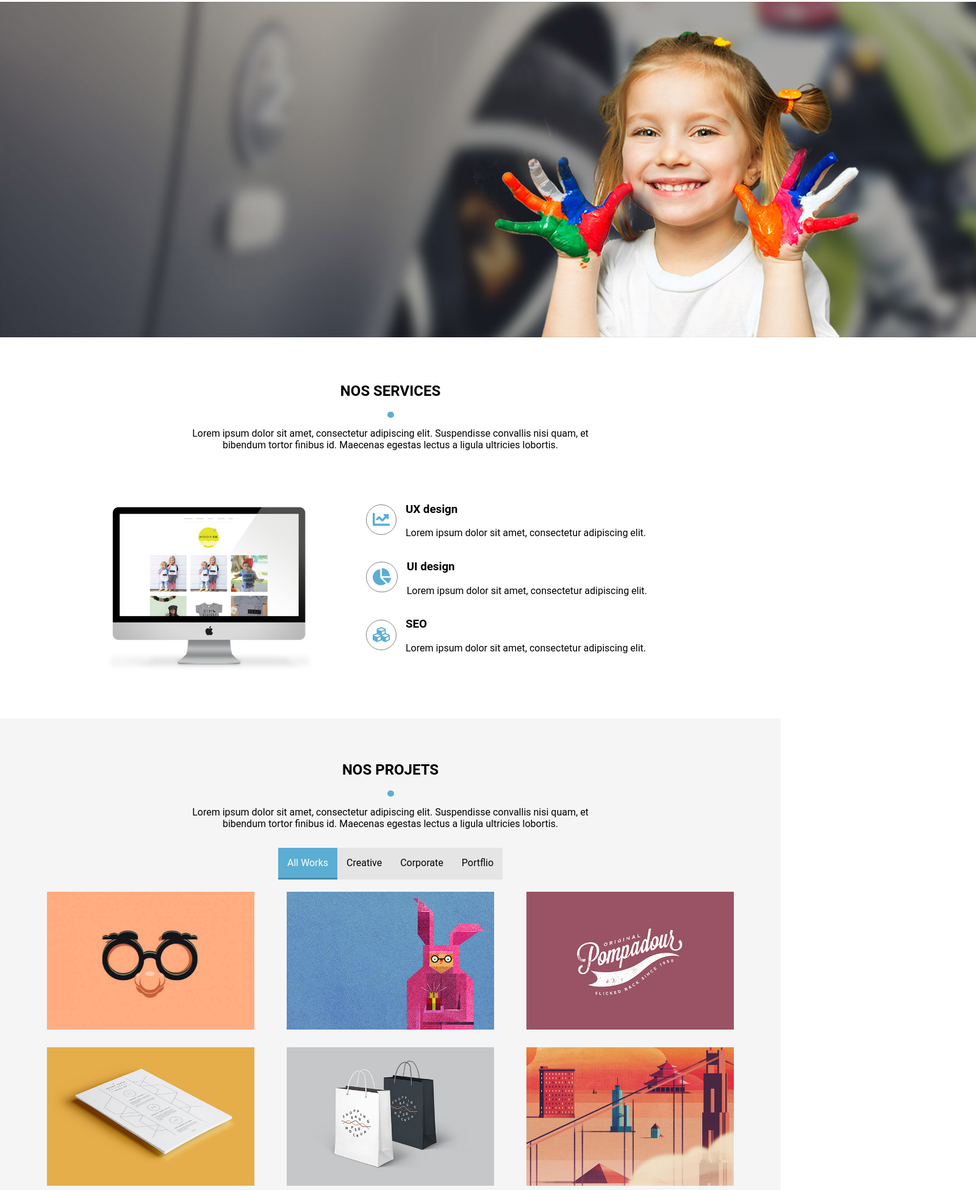
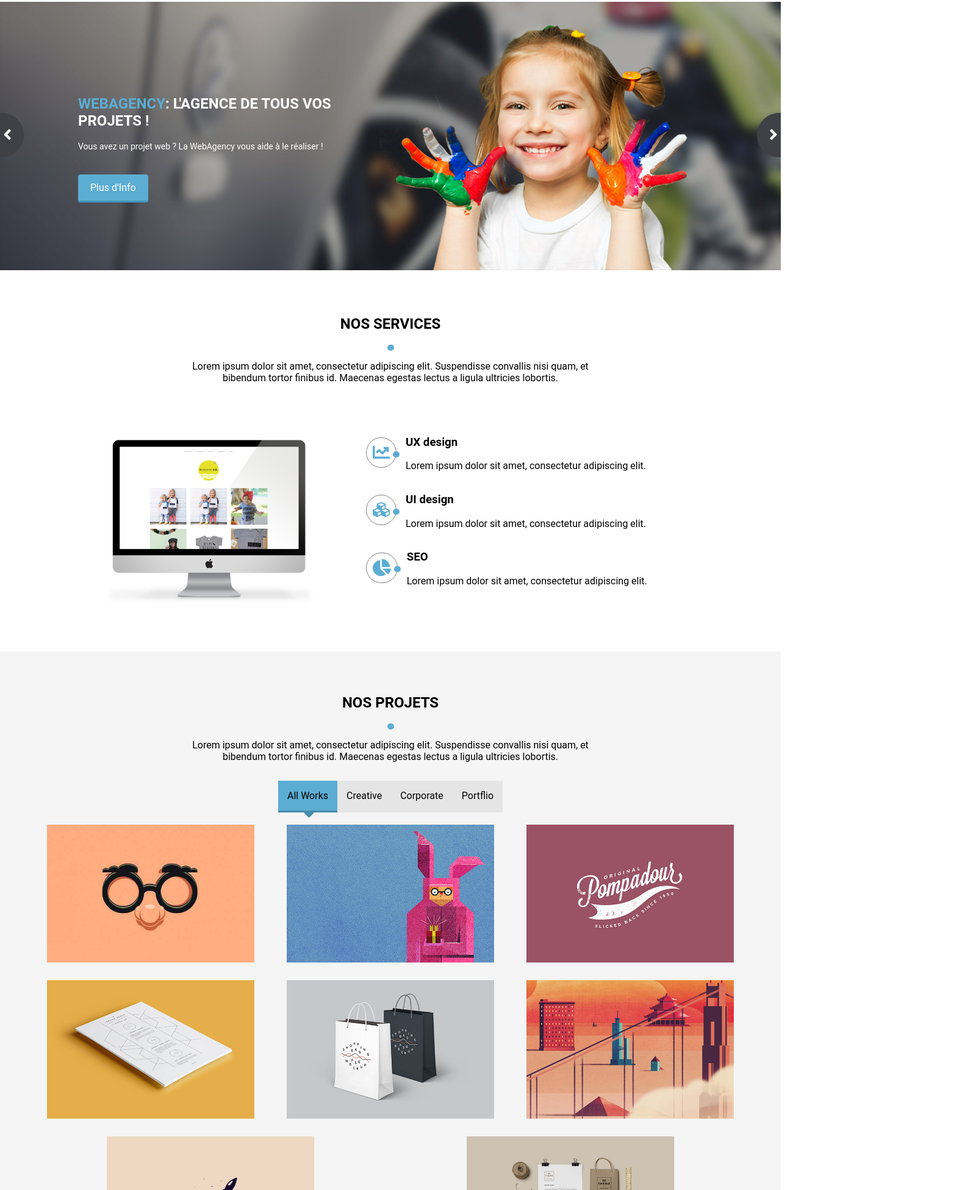
Before and after one commit to NicolasDutour/School-Project-WebAgency, a plain HTML site: page index.html in a window 1280 px wide. Shown: the part 78-2029 px from the top of the page at 61% size, 1600 px wide, since content can reach past the window. Drawn offline with Linux system fonts and the light colour scheme; a web font is replaced by a local one.

Commit message:
Update css

```diff
--- a/css/style.css
+++ b/css/style.css
@@ -1,4 +1,4 @@
-/* GENERAL */
+GENERAL
 
 @font-face {
     font-family: 'Roboto';
@@ -10,6 +10,7 @@ body {
   margin: 0;
   font-family: 'Roboto', Arial, serif;
 }
+
 
 #services, #portfolio {
   padding: 50px;
@@ -49,7 +50,6 @@ header {
   max-width: 1100px;
   margin: auto;
   padding: 10px;
-  /* position: fixed; ?????????? */
 }
 
 nav a {
@@ -63,6 +63,74 @@ nav a:hover, nav a.active {
   color: #5cadd3;
 }
 
+/* SLIDER */
+
+
+#slider {
+  position: relative;
+  overflow: hidden;
+}
+
+.slides img {
+  max-width: 100%;
+}
+
+#slider .titre {
+  position: absolute;
+  top: 30%;
+  left: 10%;
+  max-width: 450px;
+}
+
+.titre h1 {
+  text-transform: uppercase;
+  color: #fff;
+}
+
+#slider .titre .colorBlue {
+  color: #5cadd3;
+}
+
+#slider p {
+  text-align: left;
+  color: #fff;
+  margin-bottom: 50px;
+  font-size: 14px;
+}
+
+#slider a {
+  background-color: #5cadd3;
+  color: white;
+  padding: 12px 20px;
+  border: none;
+  border-radius: 4px;
+  cursor: pointer;
+  border-bottom: 3px solid #4494bb;
+  text-decoration: none;
+}
+
+
+.flecheGauche, .flecheDroite {
+  position: absolute;
+  top: calc(50% - 40px);
+  color: #fff;
+  font-size: 28px;
+  background-color: #404146;
+  border: none;
+  border-radius: 100px;
+  cursor: pointer;
+}
+
+.flecheGauche {
+  padding: 20px 20px 20px 40px;
+  left: -35px;
+}
+
+.flecheDroite {
+  padding: 20px 40px 20px 20px;
+  right: -35px;
+}
+
 /* SERVICES */
 
 .service {
@@ -70,6 +138,16 @@ nav a:hover, nav a.active {
   max-width: 1100px;
   margin: auto;
   padding-top: 50px;
+}
+
+.service .icone {
+  position: relative;
+}
+
+.service .icone .point {
+  position: absolute;
+  top: 45%;
+  right: -5px;
 }
 
 .service .icone .fas {
@@ -89,6 +167,8 @@ nav a:hover, nav a.active {
   padding-left: 15px;
 }
 
+
+
 /* PORTFOLIO */
 
 #portfolio {
@@ -106,6 +186,7 @@ nav a:hover, nav a.active {
   background-color: #e5e5e5;
   padding: 15px;
   text-align: center;
+  position: relative;
 }
 
 .portfolio_categories a {
@@ -113,10 +194,18 @@ nav a:hover, nav a.active {
   color: #000;
 }
 
-.portfolio_categories a:hover, .portfolio_categories a.active {
+.portfolio_categories .categorie:hover, .portfolio_categories .categorie.active {
   background-color: #5cadd3;
   color: #fff;
   border-bottom: 3px solid #468cad;
+}
+
+.flecheBasActive {
+  position: absolute;
+  top: 70%;
+  left: 43%;
+  color: #468cad;
+  font-size: 28px;
 }
 
 .liste_projets {
@@ -130,10 +219,59 @@ nav a:hover, nav a.active {
 .item {
   width: 340px;
   margin-bottom: 25px;
+  position: relative;
 }
 
 .item img {
   width: 100%;
+}
+
+.overlay {
+  position: absolute;
+  bottom: 0;
+  left: 0;
+  right: 0;
+  background-color: rgba(0,0,0,0.5);
+  overflow: hidden;
+  width: 100%;
+  height: 0;
+  transition: .5s ease;
+  z-index: 0;
+}
+
+.item:hover .overlay {
+  height: 33%;
+}
+
+.text {
+  padding: 5px;
+  color: white;
+  position: absolute;
+  overflow: hidden;
+  top: 50%;
+  left: 0;
+  transform: translate(0, -50%);
+}
+
+.text p, .text h4 {
+  margin: 0;
+}
+
+.text p {
+  font-size: 14px;
+}
+
+.overlay .icone {
+  position: absolute;
+  width: 20px;
+  top: -20px;
+  right: 10%;
+  color: #fff;
+  background-color: #5cadd3;
+  border: 2px solid #fff;
+  border-radius: 100px;
+  padding: 10px;
+  z-index: 1;
 }
 
 
@@ -144,7 +282,6 @@ nav a:hover, nav a.active {
 }
 
 .googlemap {
-
 }
 
 .contact_form {
@@ -167,7 +304,11 @@ nav a:hover, nav a.active {
   font-size: 22px;
 }
 
-input[type=text], select, textarea {
+form {
+  margin-top: 15px;
+}
+
+input[type=text], input[type=email], select, textarea {
     width: 100%;
     padding: 12px;
     border: 1px solid #ccc;
@@ -186,3 +327,51 @@ input[type=submit] {
     cursor: pointer;
     border-bottom: 3px solid #4494bb;
 }
+
+
+/* MEDIA QUERIES */
+
+@media screen and (max-width: 992px) {
+  header {
+    flex-direction: column;
+  }
+
+  nav {
+    margin: 50px 0 50px 0;
+  }
+
+  .service {
+    flex-direction: column;
+    align-items: center;
+  }
+
+  .titre h1 {
+    font-size: 16px;
+  }
+
+  .titre p {
+    font-size: 12px;
+  }
+
+  #slider .titre {
+    max-width: 300px;
+  }
+}
+
+
+@media screen and (max-width: 600px) {
+  #contact, .contact_form {
+    position: static;
+  }
+
+  .contact_form {
+    background-color: #C6D4DA;
+    width: 70%;
+    margin: auto;
+    margin-top: 50px;
+  }
+
+  #slider {
+    display: none;
+  }
+}
--- a/index.html
+++ b/index.html
@@ -30,13 +30,18 @@
 
     <section id="slider">
       <div class="slides">
-        <div class="slide">
-          <img src="./images/slider/bg1.jpg" alt="image slide 1">
-        </div>
-        <div class="slide">
-          <!-- <img src="./images/slider/bg2.jpg" alt="image slide 2"> -->
-        </div>
+        <img src="./images/slider/bg1.jpg" alt="image slide 1">
+        <!-- <img src="./images/slider/bg2.jpg" alt="image slide 2"> -->
       </div>
+      <div class="titre">
+        <h1>
+          <span class="colorBlue">webagency</span>: l'agence de tous vos projets !
+        </h1>
+        <p>Vous avez un projet web ? La WebAgency vous aide à le réaliser !</p>
+        <a href="#">Plus d'Info</a>
+      </div>
+      <div class="flecheGauche"><i class="fas fa-angle-left"></i></div>
+      <div class="flecheDroite"><i class="fas fa-angle-right"></i></div>
     </section>
 
     <section id="services">
@@ -55,6 +60,7 @@
           <div class="texte">
             <div class="icone">
               <i class="fas fa-chart-line"></i>
+              <div class="point"></div>
             </div>
             <div class="details">
               <h3>UX design</h3>
@@ -63,7 +69,8 @@
           </div>
           <div class="texte">
             <div class="icone">
-              <i class="fas fa-chart-pie"></i>
+              <i class="fas fa-cubes"></i>
+              <div class="point"></div>
             </div>
             <div class="details">
               <h3>UI design</h3>
@@ -72,7 +79,8 @@
           </div>
           <div class="texte">
             <div class="icone">
-              <i class="fas fa-cubes"></i>
+              <i class="fas fa-chart-pie"></i>
+              <div class="point"></div>
             </div>
             <div class="details">
               <h3>SEO</h3>
@@ -92,21 +100,101 @@
         </p>
       </div>
       <div class="portfolio_categories">
-        <a href="#" class="categorie active">All Works</a>
-        <a href="#" class="categorie">Creative</a>
-        <a href="#" class="categorie">Corporate</a>
-        <a href="#" class="categorie">Portflio</a>
+        <div class="categorie active">
+          <a href="#">All Works</a>
+          <div class="flecheBasActive"><i class="fas fa-sort-down"></i></div>
+        </div>
+        <div class="categorie">
+          <a href="#">Creative</a>
+          <div></div>
+        </div>
+        <div class="categorie">
+          <a href="#">Corporate</a>
+          <div></div>
+        </div>
+        <div class="categorie">
+          <a href="#">Portflio</a>
+          <div></i></div>
+        </div>
+
       </div>
       <div class="liste_projets">
-        <div class="item"> <img src="./images/portfolio/01.jpg" alt="Image projet"> </div>
-        <div class="item"> <img src="./images/portfolio/02.jpg" alt="Image projet"> </div>
-        <div class="item"> <img src="./images/portfolio/03.jpg" alt="Image projet"> </div>
-        <div class="item"> <img src="./images/portfolio/04.jpg" alt="Image projet"> </div>
-        <div class="item"> <img src="./images/portfolio/05.jpg" alt="Image projet"> </div>
-        <div class="item"> <img src="./images/portfolio/06.jpg" alt="Image projet"> </div>
-        <div class="item"> <img src="./images/portfolio/07.jpg" alt="Image projet"> </div>
-        <div class="item"> <img src="./images/portfolio/08.jpg" alt="Image projet"> </div>
-        <div class="item_full"> <img src="./images/portfolio/full.jpg" alt="Image projet"> </div>
+        <div class="item">
+          <img src="./images/portfolio/01.jpg" alt="Image projet">
+          <div class="overlay">
+            <div class="text">
+              <h4>Portfolio item 1</h4>
+              <p>Lorem ipsum dolor sit amet</p>
+            </div>
+            <div class="icone"><i class="fas fa-eye"></i></div>
+          </div>
+        </div>
+        <div class="item">
+          <img src="./images/portfolio/02.jpg" alt="Image projet">
+          <div class="overlay">
+            <div class="text">
+              <h4>Portfolio item 2</h4>
+              <p>Lorem ipsum dolor sit amet</p>
+            </div>
+          </div>
+        </div>
+        <div class="item">
+          <img src="./images/portfolio/03.jpg" alt="Image projet">
+          <div class="overlay">
+            <div class="text">
+              <h4>Portfolio item 3</h4>
+              <p>Lorem ipsum dolor sit amet</p>
+            </div>
+          </div>
+        </div>
+        <div class="item">
+          <img src="./images/portfolio/04.jpg" alt="Image projet">
+          <div class="overlay">
+            <div class="text">
+              <h4>Portfolio item 4</h4>
+              <p>Lorem ipsum dolor sit amet</p>
+            </div>
+          </div>
+        </div>
+        <div class="item">
+          <img src="./images/portfolio/05.jpg" alt="Image projet">
+          <div class="overlay">
+            <div class="text">
+              <h4>Portfolio item 5</h4>
+              <p>Lorem ipsum dolor sit amet</p>
+            </div>
+          </div>
+        </div>
+        <div class="item">
+          <img src="./images/portfolio/06.jpg" alt="Image projet">
+          <div class="overlay">
+            <div class="text">
+              <h4>Portfolio item 6</h4>
+              <p>Lorem ipsum dolor sit amet</p>
+            </div>
+          </div>
+        </div>
+        <div class="item">
+          <img src="./images/portfolio/07.jpg" alt="Image projet">
+          <div class="overlay">
+            <div class="text">
+              <h4>Portfolio item 7</h4>
+              <p>Lorem ipsum dolor sit amet</p>
+            </div>
+          </div>
+        </div>
+        <div class="item">
+        <img src="./images/portfolio/08.jpg" alt="Image projet">
+        <div class="overlay">
+          <div class="text">
+            <h4>Portfolio item 8</h4>
+            <p>Lorem ipsum dolor sit amet</p>
+          </div>
+        </div>
+      </div>
+        <div class="item_full">
+          <img src="./images/portfolio/full.jpg" alt="Image projet">
+        </div>
       </div>
     </section>
 
@@ -122,17 +210,13 @@
         <p>25 rue d'Hauteville 75010 Paris</p>
         <p>Tel: 01 02 03 04 05</p>
         <form>
-          <label for="nom">Nom</label>
-          <input type="text" id="nom" name="nom" placeholder="Votre nom">
+          <input type="text" name="nom" placeholder="Name">
 
-          <label for="email">Email</label>
-          <input type="email" id="email" name="email" placeholder="Votre email">
+          <input type="email" name="email" placeholder="Email">
 
-          <label for="sujet">Sujet</label>
-          <input type="text" id="sujet" name="sujet" placeholder="Un sujet">
+          <input type="text" name="sujet" placeholder="Subject">
 
-          <label for="message">Message</label>
-          <textarea id="message" name="message" placeholder="Votre message" style="height:200px"></textarea>
+          <textarea name="message" placeholder="Message" style="height:200px"></textarea>
 
           <input type="submit" value="Send Message">
         </form>
```
